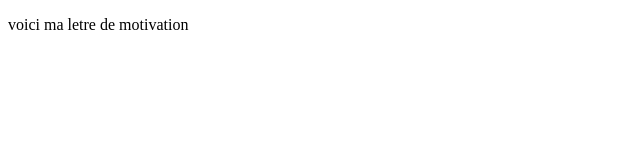
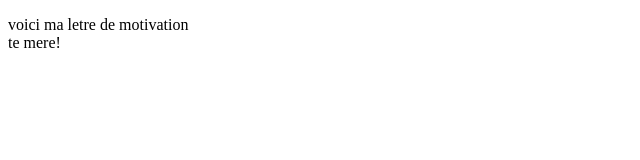
Before and after one commit to max24p/Lettre-De-Motivation, a plain HTML site: page index.html in a window 1280 px wide. Shown: the full height of the page, 0-640 px from the left. Drawn offline with Linux system fonts and the light colour scheme.

Commit message:
two commit

```diff
--- a/index.html
+++ b/index.html
@@ -9,6 +9,8 @@
 <body>
     <p>
         voici ma letre de motivation
+        <br>
+        te mere!
     </p>
 </body>
 </html>
```
